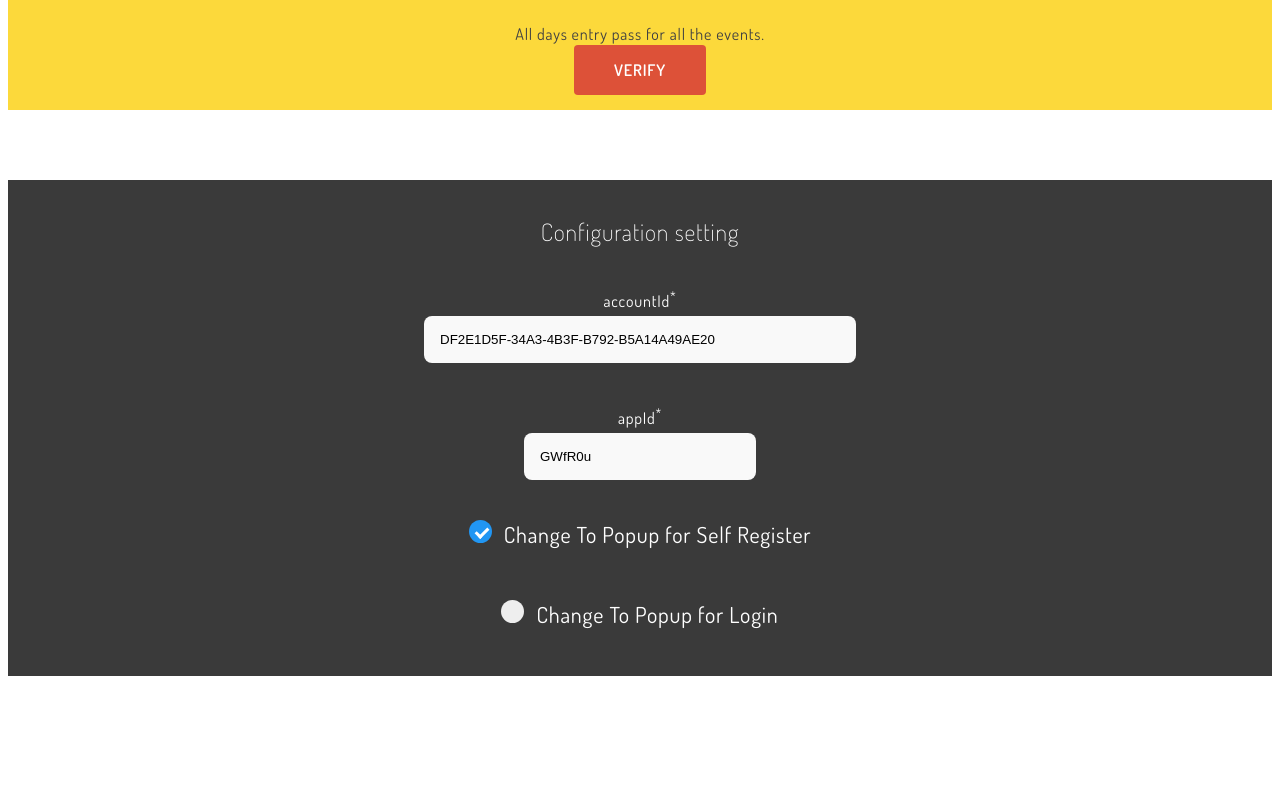
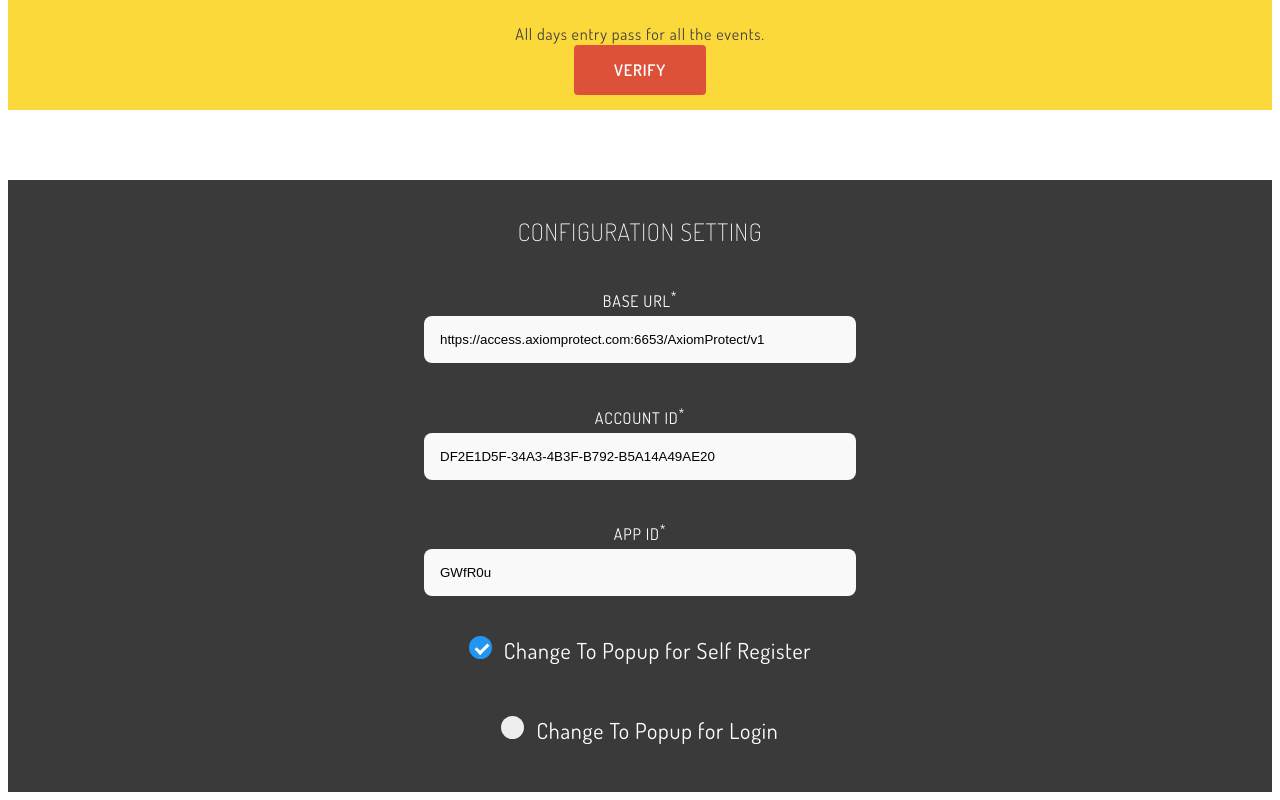
Before and after one commit to shankareshBB/iri-sample-app, a website: page index.html in a window 1280 px wide. Shown: the part 1927-2727 px from the top of the page. Before the commit the page ends 2611 px from the top, so only its background shows below. Drawn offline with Linux system fonts and the light colour scheme; a script that the page names is missing.

Commit message:
Update index.html

```diff
--- a/index.html
+++ b/index.html
@@ -407,11 +407,29 @@
           <div class="col-md-6 contact-form" style="display: flex; flex-direction: column; align-items: center;" style="padding: 5rem;" >
             <h2 class="content-ct">
               <!-- <span class="ti-email"></span>  -->
-              Configuration setting
+              CONFIGURATION SETTING
             </h2>
             <!-- <form class="form-horizontal" data-toggle="validator" role="form"> -->
               <div class="form-group" style="padding: 20px; text-align: center;" >
-                <label for="accountId" class="col-sm-3 control-label">accountId<sup>*</sup></label>
+                <label for="baseurl" class="col-sm-3 control-label">BASE URL<sup>*</sup></label>
+                <div class="col-sm-9" style="
+                padding-top: 5px;
+            ">
+                  <input type="text" class="form-control" id="baseurl" placeholder="baseurl" value="https://access.axiomprotect.com:6653/AxiomProtect/v1" required
+                  style="
+                  border: 0;
+                  outline: 0;
+                  padding: 1rem;
+                  min-width: 400px;
+                  border-radius: 8px;
+              ">
+                  <div class="help-block with-errors pull-right"></div>
+                  <span class="form-control-feedback" aria-hidden="true"></span>
+                </div>
+              </div>
+
+              <div class="form-group" style="padding: 20px; text-align: center;" >
+                <label for="accountId" class="col-sm-3 control-label">ACCOUNT ID<sup>*</sup></label>
                 <div class="col-sm-9" style="
                 padding-top: 5px;
             ">
@@ -428,7 +446,7 @@
                 </div>
               </div>
               <div class="form-group" style="padding: 20px; text-align: center;" >
-                <label for="appId" class="col-sm-3 control-label">appId<sup>*</sup></label>
+                <label for="appId" class="col-sm-3 control-label">APP ID<sup>*</sup></label>
                 <div class="col-sm-9" style="
                 padding-top: 5px;
             ">
@@ -437,7 +455,7 @@
                   border: 0;
                   outline: 0;
                   padding: 1rem;
-                  min-width: 200px;
+                  min-width: 400px;
                   border-radius: 8px;
               ">
                   <div class="help-block with-errors pull-right"></div>
@@ -529,13 +547,14 @@
       <script src="https://cdn.jsdelivr.net/npm/iri-widget@1.1.0/dist/index.min.js"></script>
       <script src="https://cdn.jsdelivr.net/npm/iri-verify@1.1.0/dist/index.min.js"></script>
       <script>
+        document.getElementById("baseurl").onchange = function() {myFunction()};
         document.getElementById("accountId").onchange = function() {myFunction()};
         document.getElementById("appId").onchange = function() {myFunction()};
         document.getElementById("changeToPopupSR").onchange = function() {myFunction()};
         document.getElementById("changeToPopupLogin").onchange = function() {myFunction()};
 
         var configWidget = {
-          baseurl: "https://access.axiomprotect.com:6653/AxiomProtect/v1",
+          baseurl: document.getElementById("baseurl").value,
           showPage: true,
           showLogin: false,
           changeToPopup: document.getElementById("changeToPopupSR").checked,
@@ -560,7 +579,7 @@
         };
 
         var configVerify = {
-          baseurl: "https://access.axiomprotect.com:6653/AxiomProtect/v1",
+          baseurl: document.getElementById("baseurl").value,
           showPage: true,
           changeToPopup: document.getElementById("changeToPopupLogin").checked,
           accountId: document.getElementById("accountId").value,
@@ -579,9 +598,11 @@
 
         function myFunction() {
           configWidget.changeToPopup= document.getElementById("changeToPopupSR").checked;
+          configWidget.baseurl= document.getElementById("baseurl").value;
           configWidget.accountId= document.getElementById("accountId").value;
           configWidget.appId= document.getElementById("appId").value;
           configVerify.changeToPopup= document.getElementById("changeToPopupLogin").checked;
+          configVerify.baseurl= document.getElementById("baseurl").value;
           configVerify.accountId= document.getElementById("accountId").value;
           configVerify.appId= document.getElementById("appId").value;
         };
```
